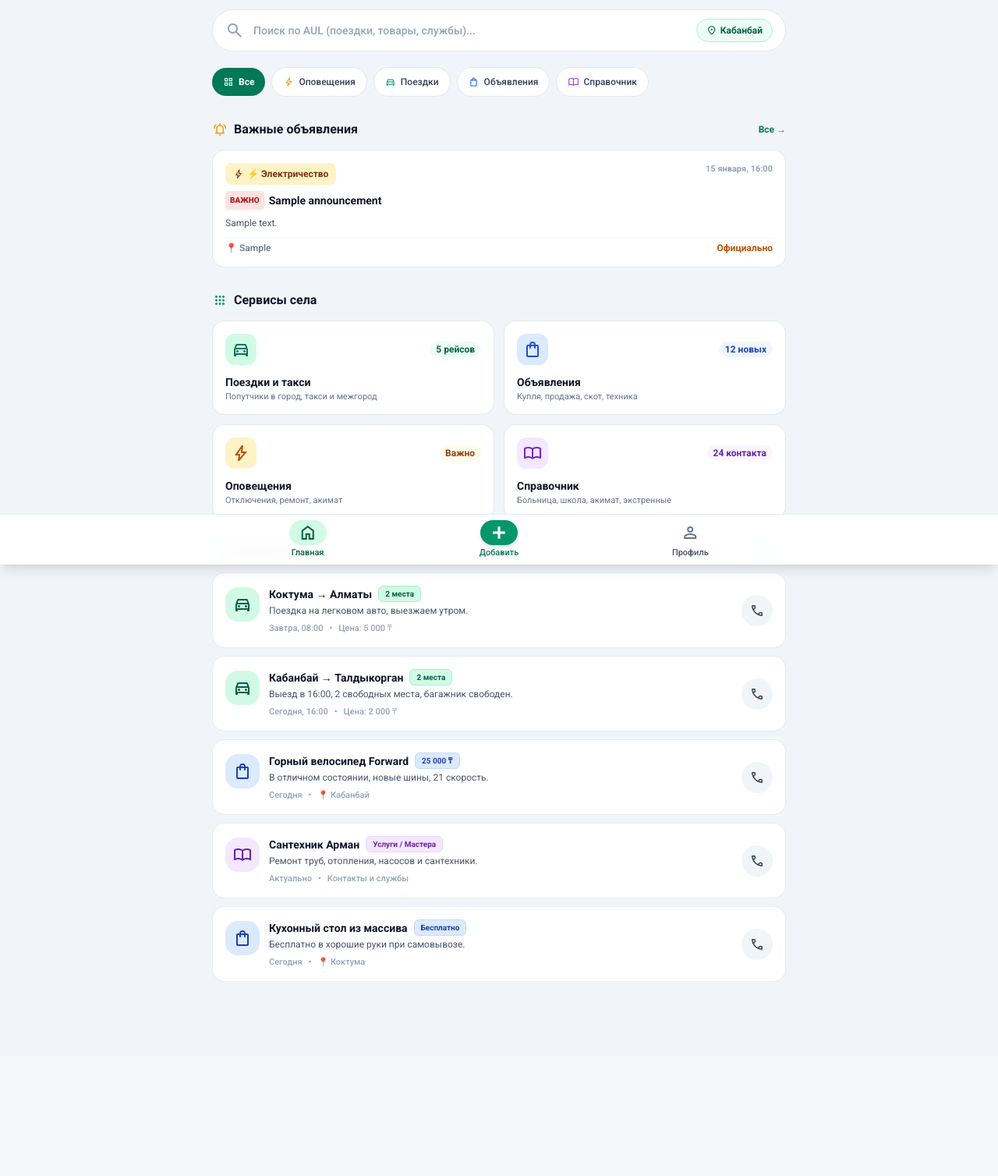
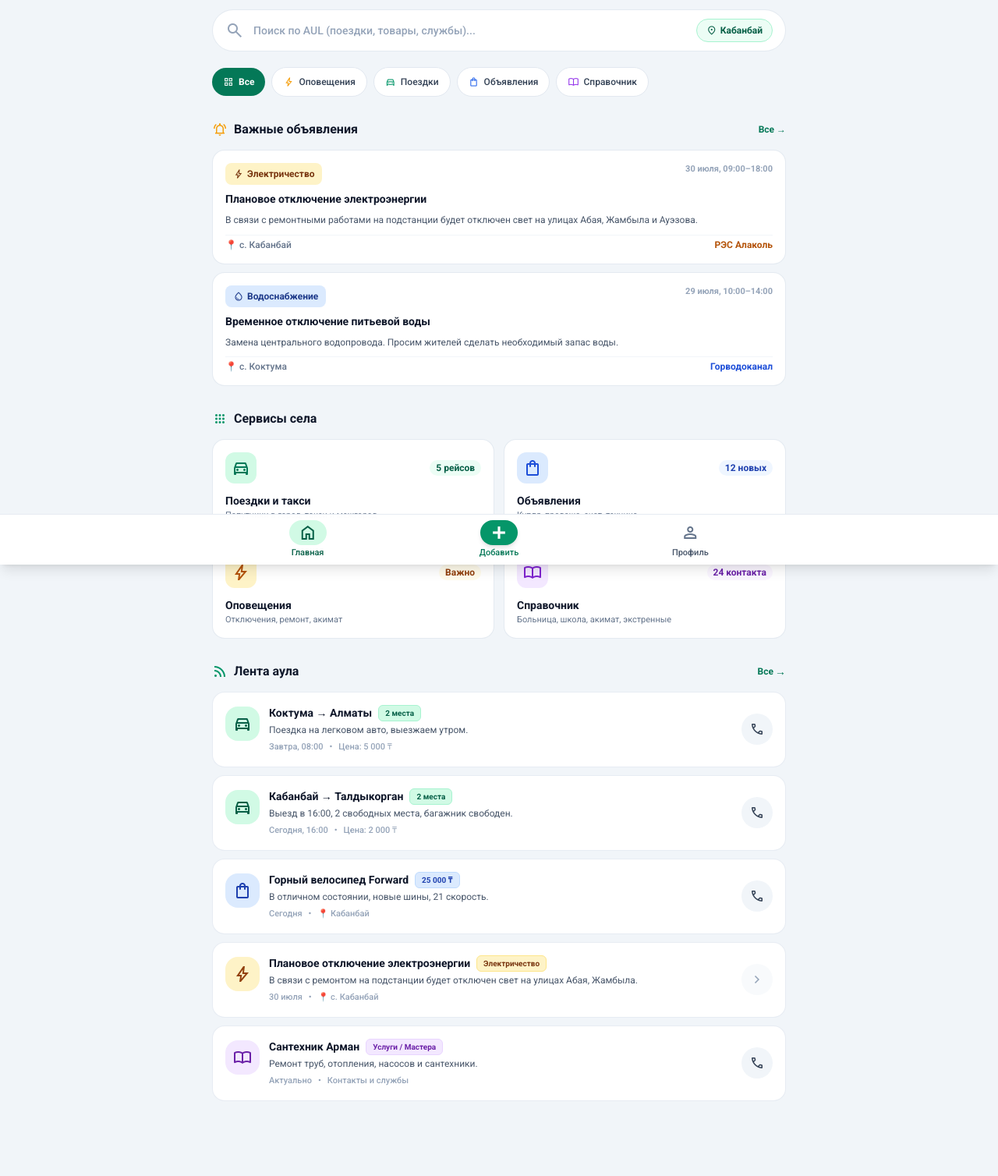
Before and after one commit to brnstinton-lab/Aooool, a Django app: page / in a window 1280 px wide. Shown: the part 76-1584 px from the top of the page at 78% size. Before the commit the page ends 1335 px from the top, so only its background shows below. Run offline with Django 5.2, Linux system fonts and the light colour scheme; tables that the repository leaves empty hold one stand-in row (values such as "Sample post"); some libraries are stand-ins or nearby versions.

Commit message:
feat(notifications): завершен первый рабочий модуль официальных оповещений

```diff
--- a/backend/apps/directory/admin.py
+++ /dev/null
@@ -1,3 +0,0 @@
-from django.contrib import admin
-
-# Регистрация моделей в админ-панели будет добавлена позже
--- a/backend/aul_project/views.py
+++ b/backend/aul_project/views.py
@@ -1,5 +1,7 @@
 from django.shortcuts import render
 from django.db.models import Q
+from django.utils import timezone
+from django.utils.formats import date_format
 from apps.notifications.models import Announcement
 
 # Демо-данные для поиска и ленты (до полного подключения всех Django-моделей БД)
@@ -35,7 +37,12 @@ def get_aggregated_feed():
     feed = []
 
     # 1. Загрузка реальных официальных объявлений из БД
-    db_announcements = Announcement.objects.filter(status=Announcement.Status.ACTIVE).order_by('-publish_date')
+    now = timezone.now()
+    db_announcements = Announcement.objects.filter(
+        status=Announcement.Status.ACTIVE
+    ).filter(
+        Q(expire_date__isnull=True) | Q(expire_date__gt=now)
+    ).order_by('-publish_date')
     if db_announcements.exists():
         for item in db_announcements:
             category_icon = "bolt"
@@ -48,6 +55,9 @@ def get_aggregated_feed():
             elif item.category in ['IMPORTANT', 'EVENT']:
                 category_icon = "campaign"
 
+            local_pub_date = timezone.localtime(item.publish_date) if item.publish_date else None
+            time_str = date_format(local_pub_date, "j E, H:i") if local_pub_date else "Сегодня"
+
             feed.append({
                 "type": "notification",
                 "type_label": "Объявление",
@@ -58,10 +68,10 @@ def get_aggregated_feed():
                 "icon": category_icon,
                 "icon_style": "bg-amber-100 text-amber-800",
                 "meta": f"📍 {item.village}",
-                "time_str": item.publish_date.strftime("%d %b, %H:%m") if item.publish_date else "Сегодня",
+                "time_str": time_str,
                 "timestamp": int(item.publish_date.timestamp()) if item.publish_date else 0,
                 "phone": None,
-                "url": "/announcements/"
+                "url": "/notifications/"
             })
     else:
         # Резервные демо-данные при пустой базе
@@ -79,7 +89,7 @@ def get_aggregated_feed():
                 "time_str": item["date"],
                 "timestamp": item.get("timestamp", 0),
                 "phone": None,
-                "url": "/announcements/"
+                "url": "/notifications/"
             })
 
     for item in MOCK_TRIPS:
@@ -144,8 +154,11 @@ def home_view(request):
     recent_events = all_events[:5]
 
     # Последние 3 активных объявления
+    now = timezone.now()
     recent_announcements = Announcement.objects.filter(
         status=Announcement.Status.ACTIVE
+    ).filter(
+        Q(expire_date__isnull=True) | Q(expire_date__gt=now)
     ).order_by('-is_pinned', '-publish_date')[:3]
 
     return render(request, 'index.html', {
@@ -173,19 +186,24 @@ def search_view(request):
         q_lower = query.lower()
 
         # Поиск по базе данных объявлений
+        now = timezone.now()
         db_announcements = Announcement.objects.filter(
             status=Announcement.Status.ACTIVE
+        ).filter(
+            Q(expire_date__isnull=True) | Q(expire_date__gt=now)
         ).filter(
             Q(title__icontains=query) | Q(description__icontains=query)
         )
 
         for item in db_announcements:
+            local_pub_date = timezone.localtime(item.publish_date) if item.publish_date else None
+            date_str = date_format(local_pub_date, "j E, H:i") if local_pub_date else "Сегодня"
             notifications_results.append({
                 "title": item.title,
                 "text": item.description,
                 "location": item.village,
                 "category": item.get_category_display(),
-                "date": item.publish_date.strftime("%d %b") if item.publish_date else "Сегодня",
+                "date": date_str,
             })
 
         if not notifications_results:
--- a/backend/templates/index.html
+++ b/backend/templates/index.html
@@ -46,7 +46,7 @@
                 <span class="material-symbols-outlined text-amber-500 text-xl">notifications_active</span>
                 Важные объявления
             </h2>
-            <a href="/announcements/" class="text-xs font-bold text-emerald-700 hover:underline">Все →</a>
+            <a href="{% url 'notifications:list' %}" class="text-xs font-bold text-emerald-700 hover:underline">Все →</a>
         </div>
 
         <div class="space-y-2.5">
@@ -68,7 +68,7 @@
                                 {% endif %}
                                 {{ item.get_category_display }}
                             </span>
-                            <span class="text-[11px] font-semibold text-slate-400">{{ item.publish_date|date:"d E, H:i" }}</span>
+                            <span class="text-[11px] font-semibold text-slate-400">{{ item.publish_date|date:"j E, H:i" }}</span>
                         </div>
                         <h3 class="font-bold text-slate-900 text-sm flex items-center gap-1.5">
                             {% if item.is_important %}
--- a/backend/templates/notifications/list.html
+++ b/backend/templates/notifications/list.html
@@ -52,7 +52,7 @@
                         {% endif %}
                         {{ item.get_category_display }}
                     </span>
-                    <span class="text-[11px] font-semibold text-slate-400">{{ item.publish_date|date:"d E Y, H:i" }}</span>
+                    <span class="text-[11px] font-semibold text-slate-400">{{ item.publish_date|date:"j E, H:i" }}</span>
                 </div>
 
                 <h3 class="font-bold text-slate-900 text-sm flex items-center gap-1.5">
@@ -75,7 +75,7 @@
                 <div class="pt-2 flex items-center justify-between text-xs text-slate-500 border-t border-slate-100">
                     <span>📍 {{ item.village }}</span>
                     {% if item.expire_date %}
-                        <span class="text-slate-400 text-[11px]">Действует до: {{ item.expire_date|date:"d E" }}</span>
+                        <span class="text-slate-400 text-[11px]">Действует до: {{ item.expire_date|date:"j E, H:i" }}</span>
                     {% else %}
                         <span class="text-amber-700 font-semibold">Официально</span>
                     {% endif %}
```
Also changed, not shown: backend/apps/notifications/admin.py (+3 -5 lines), backend/apps/notifications/views.py (+6 -1 lines), backend/aul_project/settings.py (+7 -0 lines).
